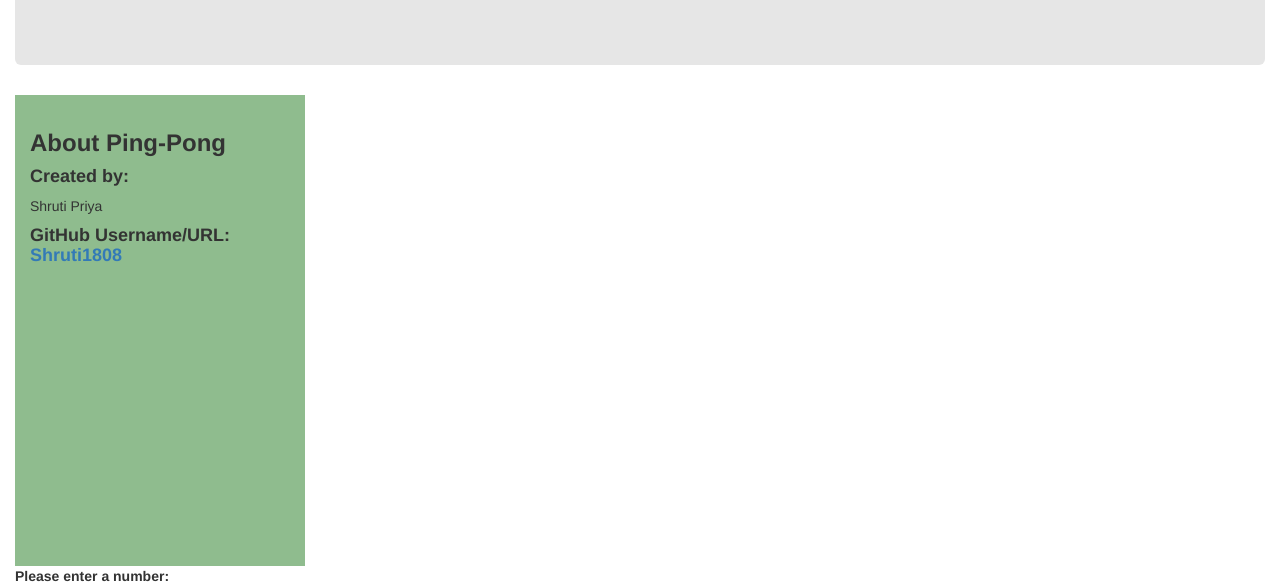
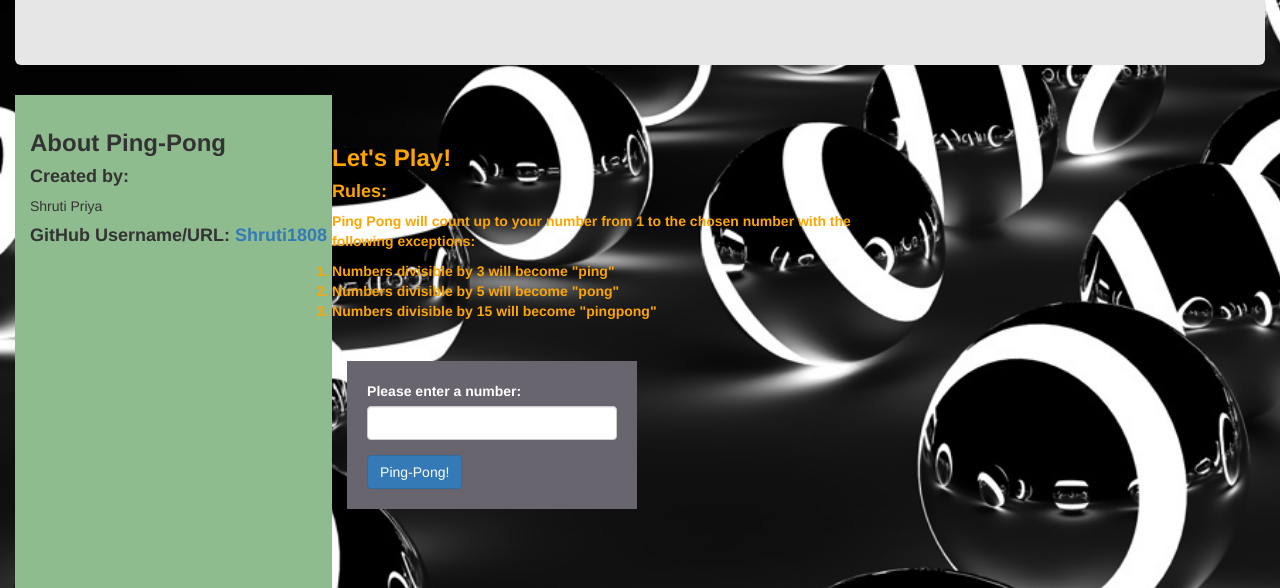
Before and after one commit to Shruti1808/Ping--Pong-Project-, a plain HTML site: page index.html in a window 1280 px wide. Shown: the part 172-760 px from the top of the page. Drawn offline with nearby package versions, Linux system fonts and the light colour scheme.

Commit message:
add final changes to the ping pong project

```diff
--- a/css/styles.css
+++ b/css/styles.css
@@ -4,6 +4,15 @@
   padding-top: 0;
   text-align: center;
   background-color: #E6E6E6;
+}
+
+body{
+  background-image: url(../img/best.jpg);
+  width:100%;
+  background-repeat: no-repeat;
+  background-size: cover;
+  background-position: absolute;
+
 }
 h1{
   width: 100%;
@@ -22,8 +31,16 @@ h3{
 h4{
   font-weight: bolder;
 }
+.input{
+  background-color: #69656f;
+  text-align: center;
+  color: white;
+  margin-bottom: 50px;
+  padding: 20px;
+}
 
 #sidebar{
+  float:left;
   margin: 0;
   background-color: #8FBC8E;
   padding-bottom: 100%;
@@ -32,16 +49,17 @@ h4{
   padding-top: 15px;
 }
 
-.content{
-  float:right;
+#content{
+  float:center;
   width: 70%;
   padding: 30px;
+  margin: 0;
+  color:orange;
+  font-weight: bolder;
+
 }
 
-a:link {
-  text-decoration: none;
-
-}
 #user-input{
   text-align: left;
+  align-content: center;
 }
--- a/index.html
+++ b/index.html
@@ -16,8 +16,6 @@
       </div>
 
       <!-- Sidebar -->
-    <div class="row">
-      <div class="col-sm-3">
       <div id="sidebar">
         <h3>About Ping-Pong</h3>
         <h4>Created by:</h4>
@@ -26,13 +24,12 @@
           <a href="https://github.com/Shruti1808/Ping--Pong-Project-.git">Shruti1808</a>
         </h4>
       </div>
-      </div>
-    </div>
+
       <!-- Content -->
-    <div class="content">
+      <div id="content">
         <h3>Let's Play!</h3>
         <h4>Rules:</h4>
-      <p>Ping Pong will count up to your number from 1 to 30 with the following exceptions:</p>
+        <p>Ping Pong will count up to your number from 1 to the chosen number with the following exceptions:</p>
         <ol>
           <li>Numbers divisible by 3 will become "ping"</li>
           <li>Numbers divisible by 5 will become "pong"</li>
@@ -42,7 +39,8 @@
 
       <!-- Form goes here -->
       <div class="row">
-      <div class="col-lg-3">
+        <div class="col-xs-3">
+          <div class="input">
             <form id="user-input">
               <div class="form-group">
                 <label for="input-number"><strong>Please enter a number: </strong></label>
@@ -52,12 +50,14 @@
             </form>
           </div>
         </div>
+      </div>
       <!-- Result -->
-    <div class="col-lg-8">
+      <div class= "output">
         <div>
           <h3><span id= "result"></span></h3>
         </div>
       </div>
+
   </div>
 </body>
 </html>
--- a/js/scripts.js
+++ b/js/scripts.js
@@ -12,23 +12,26 @@ var pingPong =function(number){
   }
   else{
     for (var i=1 ; i <= number; i++){
-      // Number divisible by 3 replaced with "ping"//
-      if(i % 3 === 0){
-        rangeArray.push("ping");
+
+      // Number divisible by 15 replaced with "ping-pong"//
+      if(i % 15 === 0){
+        rangeArray.push("pingpong");
+
         // Number divisible by 5 replaced with "pong"//
       }else if (i % 5 === 0){
         rangeArray.push("pong");
-        // Number divisible by 15 replaced with "ping-pong"//
-      }else if (i % 3 && i % 5 ===0){
-        rangeArray.push("ping-pong");
+
+        // Number divisible by 3 replaced with "ping"//
+      }else if (i % 3 ===0){
+        rangeArray.push("ping");
       }
       // For counting the given number by the user
       else {
         rangeArray.push(i);
       }
-      var result= rangeArray;
-      return result;
     }
+    var result= rangeArray;
+    return result;
   }
 };
 
@@ -37,12 +40,12 @@ var pingPong =function(number){
 $(document).ready(function(){
   $("form#user-input").submit(function(event){
     event.preventDefault();
-    alert ("hey");
+
 
     var userInput =parseInt($("#input-number").val());
     // Takes user input and then converts that into an integer
     var rangeArrayresult = pingPong(userInput);
-     $("#result").text(rangeArrayresult);
-     pingPong(userInput);
-   });
- });
+    $("#result").text(rangeArrayresult);
+    // pingPong(userInput);
+  });
+});
```
Also changed, not shown: img/abc.jpg (added), img/background.jpg (added), img/best.jpg (added), img/img2.jpg (added), img/img3.jpg (added), img/img4.jpg (added), img/img5.jpg (added), img/pingpong.jpg (added), img/pingpong2.jpg (added), 2 other files. Lines whose indentation alone changed are shown as unchanged.
